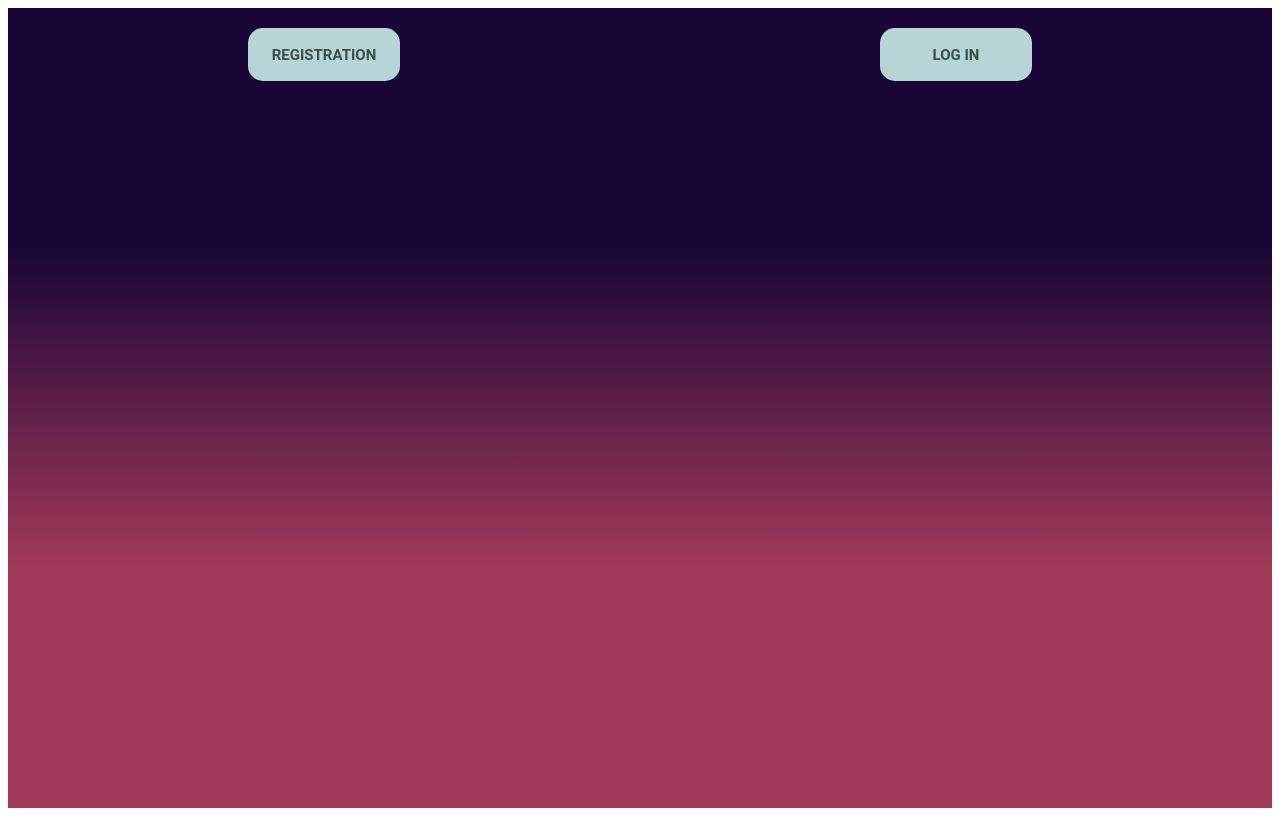
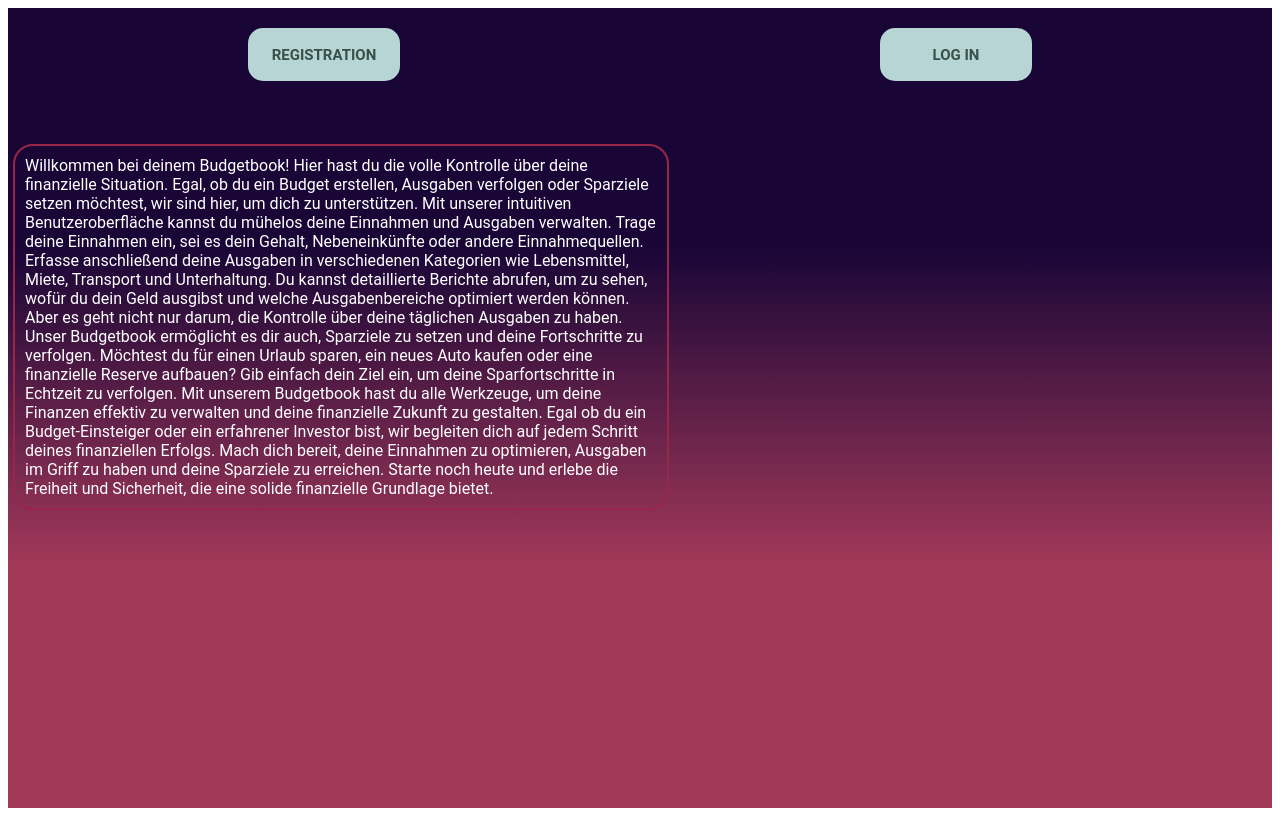
Before and after one commit to MBundel/budgetPlanner, an Angular app in the folder client/: page / in a window 1280 px wide. Built offline with nearby package versions, Linux system fonts and the light colour scheme.

Commit message:
HomeComponent angelegt

```diff
--- a/client/src/app/app-routing.module.ts
+++ b/client/src/app/app-routing.module.ts
@@ -9,6 +9,7 @@ import {SuccessComponent} from "./user-registration/success/success.component";
 import {LoginComponent} from "./login/login.component";
 import {SessionComponent} from "./session/session.component";
 import {GoalComponent} from "./goal/goal.component";
+import {HomeComponent} from "./home/home.component";
 
 
 const routes: Routes = [
@@ -20,7 +21,8 @@ const routes: Routes = [
   {path:"registration", component: UserRegistrationComponent},
   {path:"success", component: SuccessComponent},
   {path:"login", component: LoginComponent},
-  {path:"session", component: SessionComponent}
+  {path:"session", component: SessionComponent},
+  {path:"", component: HomeComponent}
 ];
 
 @NgModule({
--- a/client/src/app/app.module.ts
+++ b/client/src/app/app.module.ts
@@ -15,6 +15,7 @@ import { SuccessComponent } from './user-registration/success/success.component'
 import { SessionComponent } from './session/session.component';
 import {SessionService} from "./session/session.service";
 import { GoalComponent } from './goal/goal.component';
+import { HomeComponent } from './home/home.component';
 
 
 
@@ -31,7 +32,8 @@ import { GoalComponent } from './goal/goal.component';
     LoginComponent,
     SuccessComponent,
     SessionComponent,
-    GoalComponent
+    GoalComponent,
+    HomeComponent
 
   ],
   imports: [
--- /dev/null
+++ b/client/src/app/home/home.component.css
@@ -0,0 +1,11 @@
+
+
+.container2 {
+
+  margin: 5px;
+  width: 50%;
+  padding: 10px;
+  border: #982649 2px solid;
+  border-radius: 20px;
+  color: white;
+}
--- /dev/null
+++ b/client/src/app/home/home.component.html
@@ -0,0 +1,11 @@
+<div class="container2">
+
+  Willkommen bei deinem Budgetbook! Hier hast du die volle Kontrolle über deine finanzielle Situation. Egal, ob du ein Budget erstellen, Ausgaben verfolgen oder Sparziele setzen möchtest, wir sind hier, um dich zu unterstützen.
+
+  Mit unserer intuitiven Benutzeroberfläche kannst du mühelos deine Einnahmen und Ausgaben verwalten. Trage deine Einnahmen ein, sei es dein Gehalt, Nebeneinkünfte oder andere Einnahmequellen. Erfasse anschließend deine Ausgaben in verschiedenen Kategorien wie Lebensmittel, Miete, Transport und Unterhaltung. Du kannst detaillierte Berichte abrufen, um zu sehen, wofür du dein Geld ausgibst und welche Ausgabenbereiche optimiert werden können.
+
+  Aber es geht nicht nur darum, die Kontrolle über deine täglichen Ausgaben zu haben. Unser Budgetbook ermöglicht es dir auch, Sparziele zu setzen und deine Fortschritte zu verfolgen. Möchtest du für einen Urlaub sparen, ein neues Auto kaufen oder eine finanzielle Reserve aufbauen? Gib einfach dein Ziel ein, um deine Sparfortschritte in Echtzeit zu verfolgen.
+
+  Mit unserem Budgetbook hast du alle Werkzeuge, um deine Finanzen effektiv zu verwalten und deine finanzielle Zukunft zu gestalten. Egal ob du ein Budget-Einsteiger oder ein erfahrener Investor bist, wir begleiten dich auf jedem Schritt deines finanziellen Erfolgs.
+
+  Mach dich bereit, deine Einnahmen zu optimieren, Ausgaben im Griff zu haben und deine Sparziele zu erreichen. Starte noch heute und erlebe die Freiheit und Sicherheit, die eine solide finanzielle Grundlage bietet.</div>
--- a/client/src/app/login/login.component.html
+++ b/client/src/app/login/login.component.html
@@ -1,12 +1,12 @@
 <h1>Hier kommt ein kurzer Begrüßungstext hin!</h1>
 <div *ngIf="!sessionService.isLoggedIn()">
   <div>
-    <form (ngSubmit)="login()">
+    <form (submit)="login()">
       <label for="username">Username:</label>
       <input type="text" id="username" [(ngModel)]="user.username" name="username" required>
       <label for="password1">Password:</label>
       <input type="text" id="password1" [(ngModel)]="user.password1" name="password1" required>
-      <button type="submit">Login</button>
+      <button type="submit" >Login</button>
     </form>
     <div>{{errorMessage}}</div>
   </div>
--- a/client/src/app/login/login.component.ts
+++ b/client/src/app/login/login.component.ts
@@ -34,7 +34,7 @@ export class LoginComponent implements OnInit {
         this.router.navigate(['/login']);
       } else {
         this.sessionService.setSessionStorage(this.user.username)
-        this.router.navigate(['/api/login']);
+        this.router.navigate(['/api/budgetBook']);
       }
     })
   }
```
Also changed, not shown: client/src/app/home/home.component.ts (added, +10 -0 lines), 1 other file (tests, documents, lock files or other folders).
